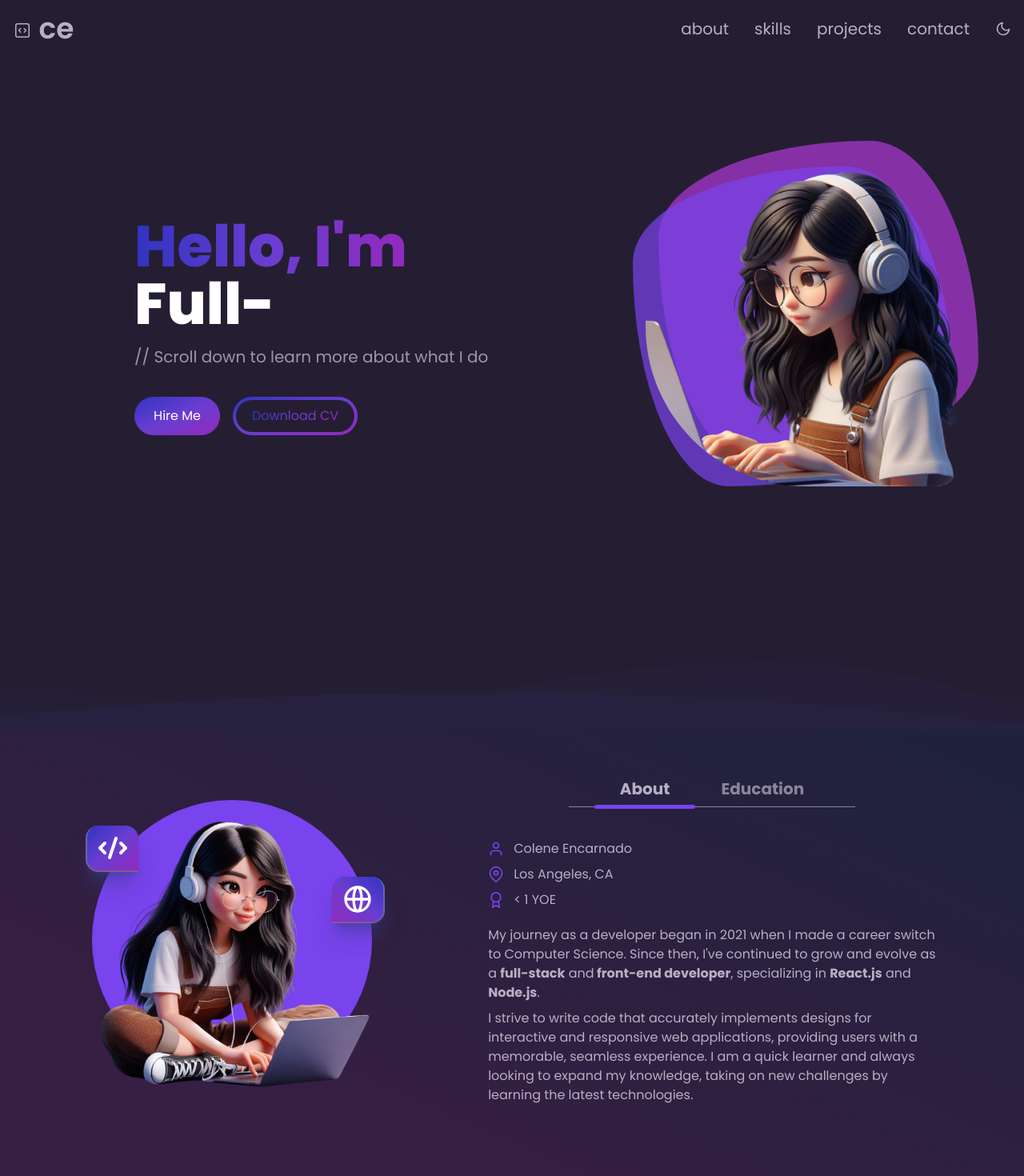
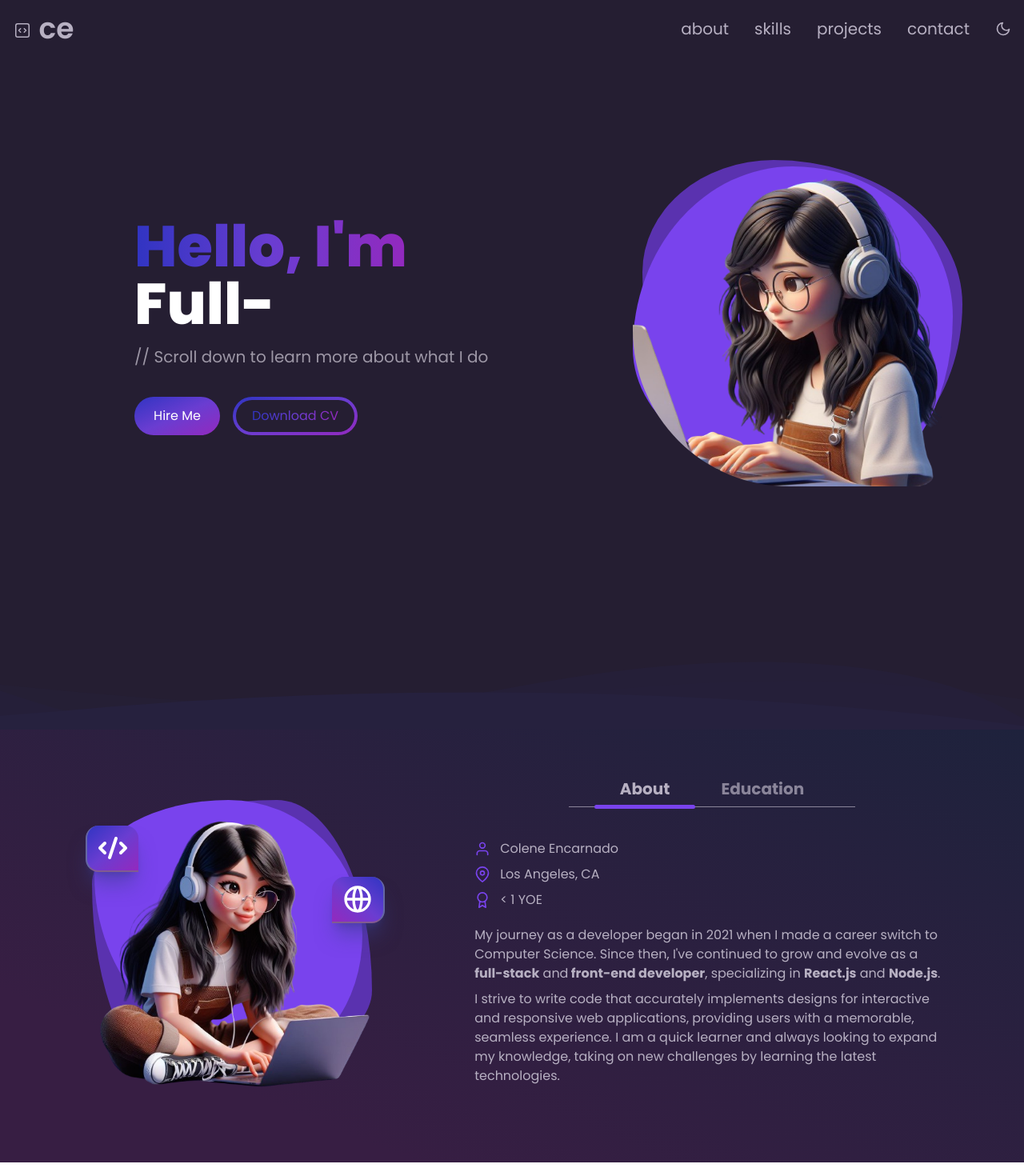
Before and after one commit to encarnac/portfolio, a React (Vite) app: page / in a window 1280 px wide. Shown: the top 1470 px of the page at 80% size. Built offline with nearby package versions, Linux system fonts and the light colour scheme.

Commit message:
Updated photo backgrounds with mismatched radius style

```diff
--- a/src/components/AboutSection.jsx
+++ b/src/components/AboutSection.jsx
@@ -37,7 +37,7 @@ const AboutSection = ({ setSelectedPage }) => {
           variants={motionVariants("right")}
           className="flex flex-col items-center justify-items-center gap-y-2 py-0 lg:col-span-5 lg:py-14"
         >
-          <div className="size-[200px] sm:size-[250px] md:size-[275px] xl:size-[350px] relative my-2 rounded-[100%] bg-[#F38BBB] dark:bg-[#7943ed]">
+          <div className="size-[200px] sm:size-[250px] md:size-[275px] xl:size-[350px] before:size-[190px] sm:before:size-[250px] md:before:size-[255px] relative my-2 rounded-custom-1 bg-[#F38BBB] before:absolute before:right-3 before:rounded-custom-4 before:bg-[#7943ed] dark:bg-[#5A32AF] xl:before:h-[325px] xl:before:w-[335px]">
             <img src={AboutPhoto} className="absolute inset-x-0 -bottom-4" />
             <div className="absolute -right-4 top-24 w-fit rounded-br-2xl rounded-tl-2xl rounded-tr-2xl border-b-[2px] border-r-[2px] border-b-[#dfc1cf] border-r-[#b2cceb] bg-gradient-to-bl from-[#68A3EB]/60 to-[#F38BBB]/60 p-1 shadow-md backdrop-blur-2xl backdrop-filter dark:border-b-[#815b90] dark:border-r-[#6567a5] dark:from-[#3034C2] dark:via-[#6A3DD1] dark:to-[#9329BE] dark:shadow-xl dark:shadow-[#3a3d8d]/50">
               <span className="block break-words rounded-xl px-2 py-1 text-sm text-slate-200 transition duration-300">
@@ -58,7 +58,7 @@ const AboutSection = ({ setSelectedPage }) => {
           viewport={{ once: true, amount: 0.6 }}
           transition={{ type: "tween", duration: 0.8 }}
           variants={motionVariants("left")}
-          className="relative mt-4 flex h-full w-full min-w-fit flex-col items-center p-px py-6 lg:col-span-7 lg:mt-0 lg:min-w-min xl:w-11/12"
+          className="relative mt-4 flex h-full w-full min-w-fit flex-col items-center px-0 py-6 lg:col-span-7 lg:mt-0 lg:min-w-min xl:w-11/12"
         >
           <div className="relative mt-1 flex w-max flex-row items-stretch justify-center border-b-[1px] border-b-[#726C7B]/40 px-8 transition dark:border-b-[#b7b0c2]/70 lg:mx-0">
             {AboutMeData.map((tabContent, index) => (
@@ -70,7 +70,7 @@ const AboutSection = ({ setSelectedPage }) => {
               />
             ))}
           </div>
-          <div className="mt-6 place-self-stretch px-4 pb-2 text-base text-[#6F6977] dark:text-[#b7b0c2] md:mb-6">
+          <div className="mt-6 place-self-stretch pb-2 text-base text-[#6F6977] dark:text-[#b7b0c2] md:mb-6">
             <AnimatePresence mode="wait">
               <motion.div
                 key={tab}
--- a/src/components/HeroSection.jsx
+++ b/src/components/HeroSection.jsx
@@ -47,12 +47,12 @@ export default function Header() {
           </div>
 
           <div className="col-span-5 mt-12 place-self-center lg:my-24">
-            <div className="relative z-0 before:absolute before:bottom-4 before:left-6 before:h-full before:w-full before:rounded-custom-1 before:bg-[#afc6e2] before:mix-blend-multiply dark:before:bg-[#8630a5] lg:before:bottom-8 lg:before:left-8 lg:before:h-[315px] lg:before:w-[330px] xl:before:h-[400px] xl:before:w-[400px]">
-              <div className="size-[250px] md:size-[325px] xl:size-[400px] relative rounded-custom-1 bg-[#ad99db]/60 dark:bg-[#7943ed]/70">
+            <div className="relative z-0 before:absolute before:bottom-2 before:left-3 before:h-full before:w-full before:rounded-custom-3 before:bg-[#afc6e2] dark:before:bg-[#5A32AF] lg:before:h-[330px] lg:before:w-[330px] xl:before:h-[400px] xl:before:w-[400px]">
+              <div className="size-[250px] md:size-[325px] xl:size-[400px] relative rounded-custom-2 bg-[#ad99db]/60 dark:bg-[#7943ed]">
                 <img
                   src={HeaderPhoto}
                   alt="profile photo"
-                  className="size-[250px] md:size-[325px] xl:size-[400px] absolute inset-x-4 bottom-0 w-11/12 rounded-bl-[50%]"
+                  className="size-[250px] md:size-[325px] xl:size-[390px] absolute inset-x-0 bottom-0 rounded-bl-[50%]"
                 />
               </div>
             </div>
```
